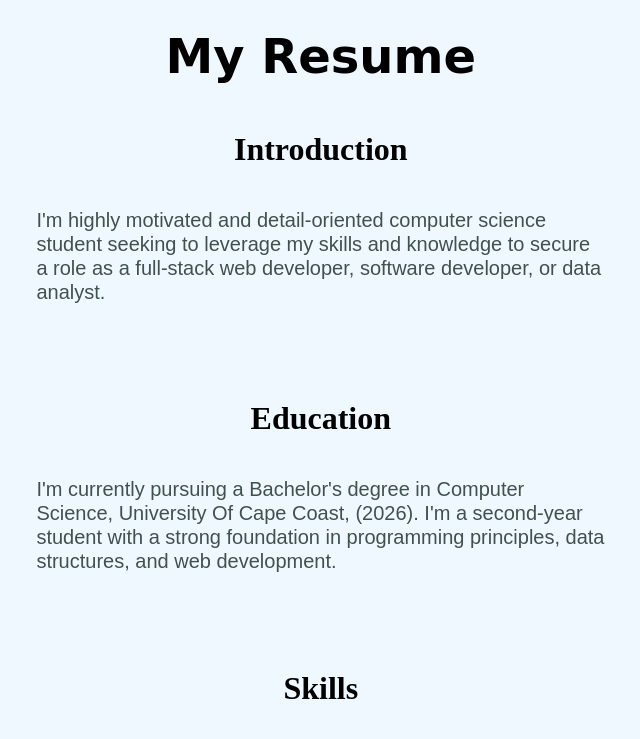
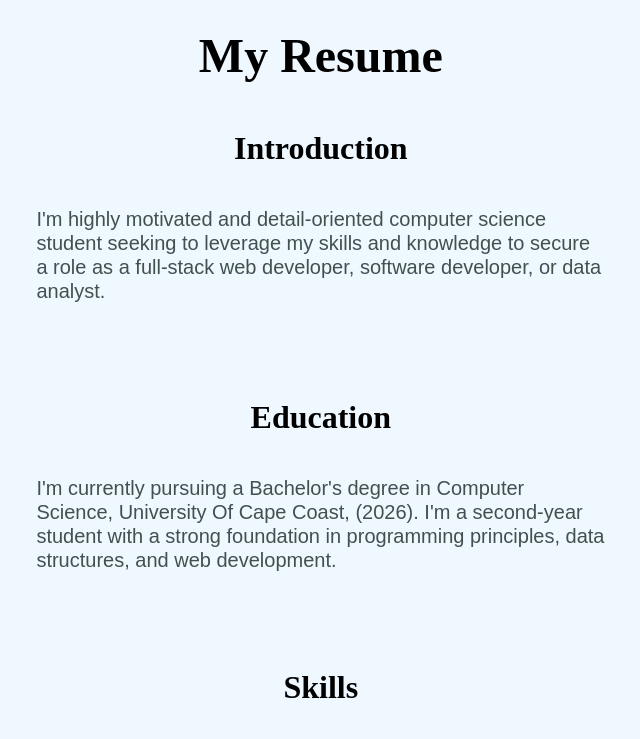
Before and after one commit to Leroy0010/personal-website, a plain HTML site: page resume.html in a window 1280 px wide. Shown: the top 739 px of the page, without its empty margins (256-896 px from the left). Drawn offline with Linux system fonts and the light colour scheme.

Commit message:
resume.html

```diff
--- a/resume.html
+++ b/resume.html
@@ -9,18 +9,15 @@
         body {
             display: flex;
             flex-direction: column;
-            /* align-items: center; */
             background-color: aliceblue;
             margin-bottom: 70px;
 
         }
 
         h1 {
-            /* text-align: center; */
             font-size: 3rem;
             margin-bottom: 20px;
             margin-top: 20px;
-            font-family: cursive;
         }
 
         h2 {
```
